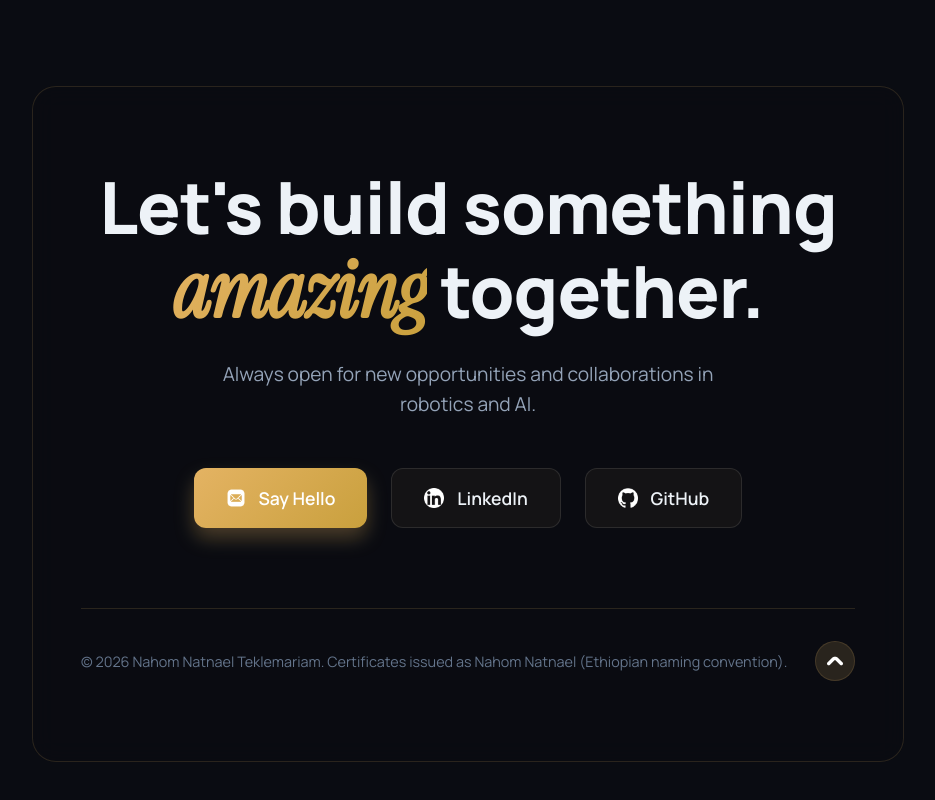
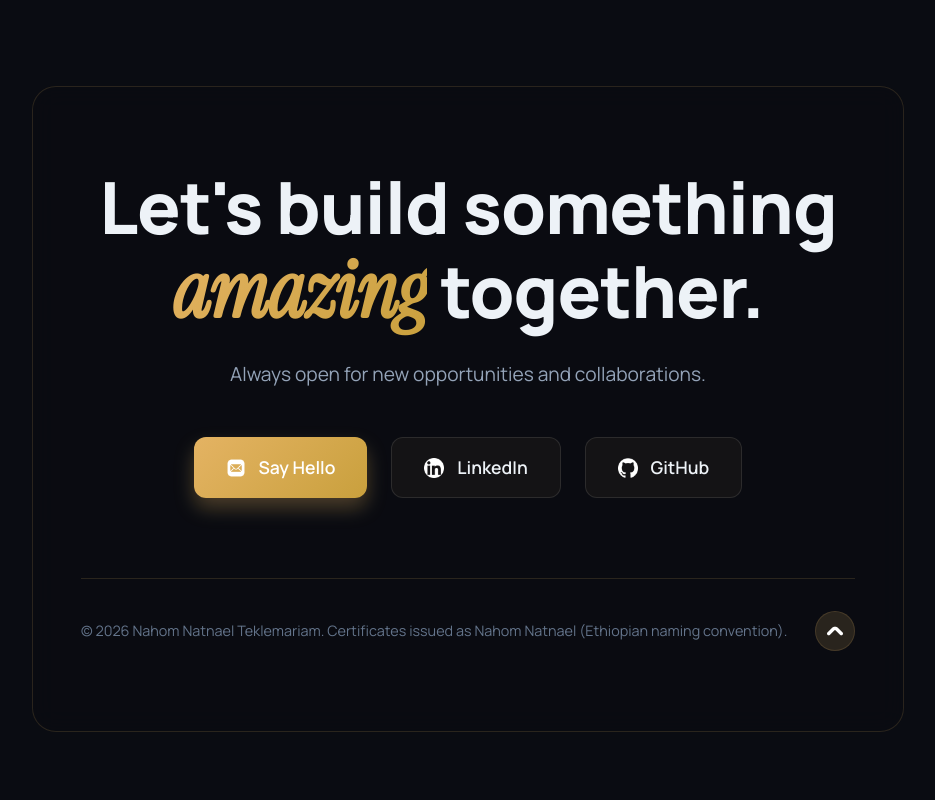
Before and after one commit to shebaww/Portfolio, a React (Vite) app: page /Portfolio/home in a window 1280 px wide. Shown: the part 5694-6494 px from the top of the page, without its empty margins (172-1107 px from the left). Built offline with nearby package versions, Linux system fonts and the light colour scheme.

Commit message:
removed redundant text

```diff
--- a/src/pages/Home.tsx
+++ b/src/pages/Home.tsx
@@ -62,7 +62,7 @@ const Home = memo(function Home({ scrollToSection }: HomeProps) {
             Let's build something <br /><span className="gradient-text-amazing">amazing</span> together.
           </h1>
           <p className="footer-subtext">
-            Always open for new opportunities and collaborations in robotics and AI.
+            Always open for new opportunities and collaborations.
           </p>
           <div className="footer-links">
             <MagneticLink href="mailto:nahomnatnael87@gmail.com" className="footer-btn primary-btn">
```
